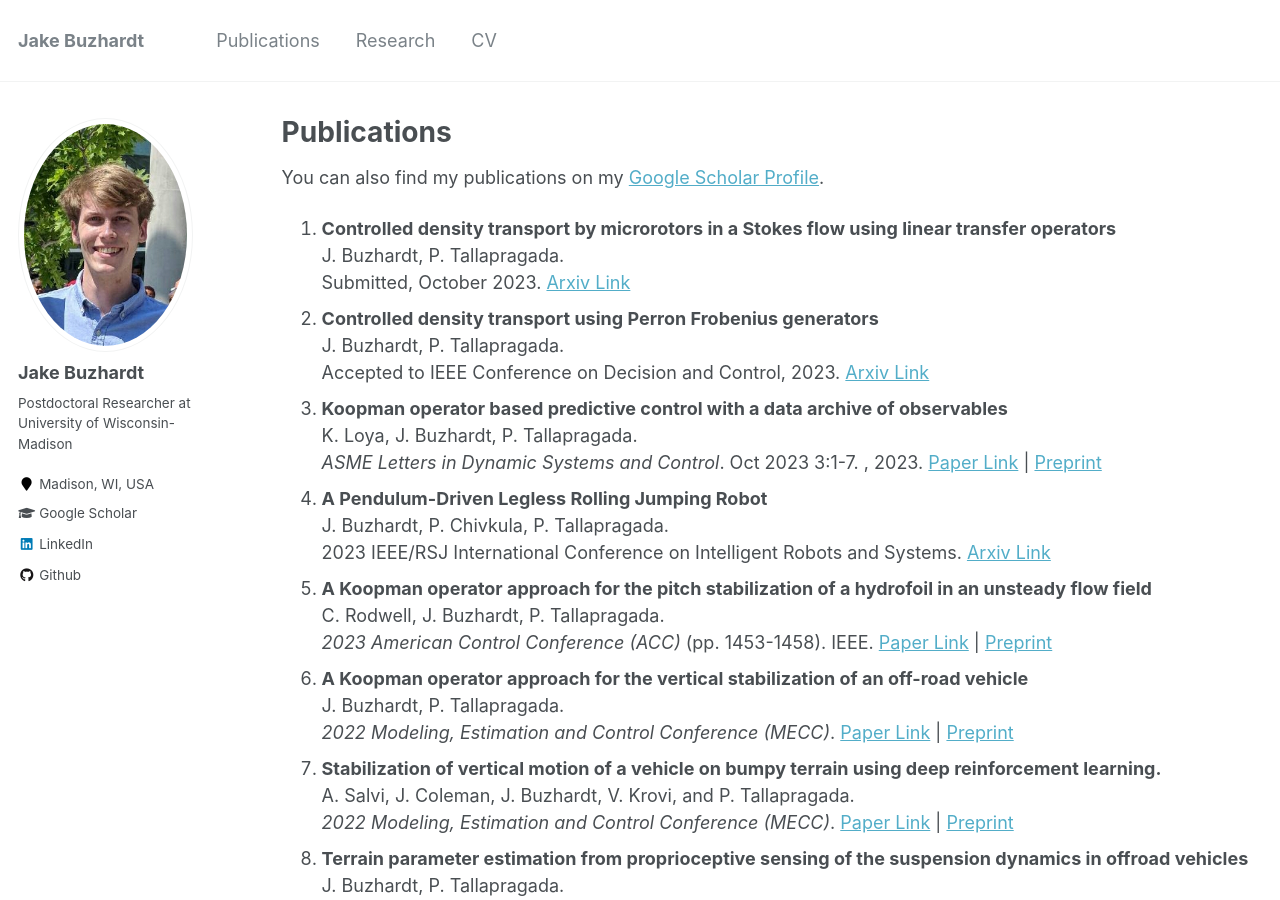
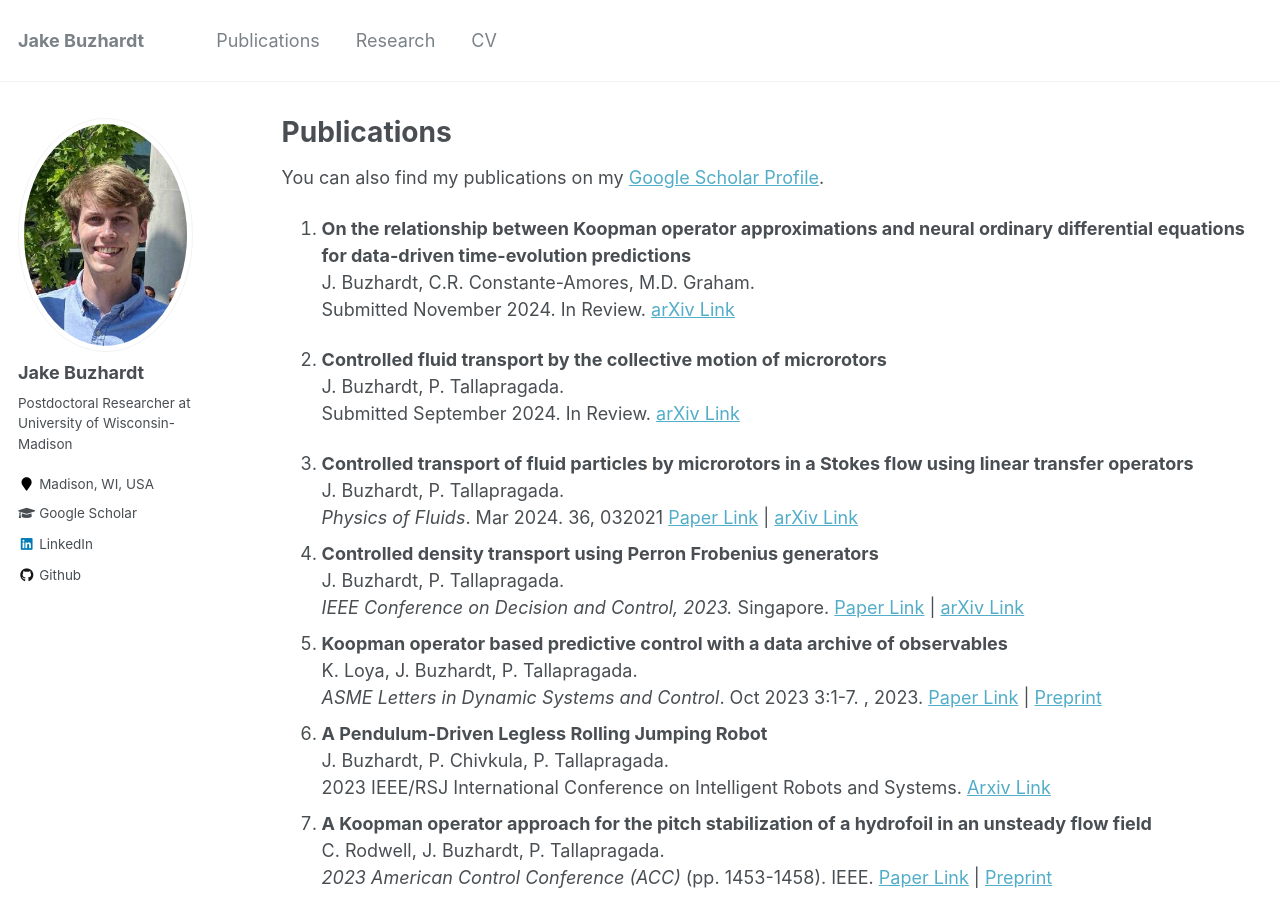
Before and after one commit to jbuzhar/jbuzhar.github.io, a Jekyll site: the page built from _pages/publications.md, in a window 1280 px wide and 900 px high. Built offline with Jekyll 4.4.1, drawn with Linux system fonts in a browser that asks for light colours.

Commit message:
Update publications.md

```diff
--- a/_pages/publications.md
+++ b/_pages/publications.md
@@ -5,14 +5,23 @@ permalink: /publications/
 author_profile: true
 ---
 
-You can also find my publications on my [Google Scholar Profile](https://scholar.google.com/citations?user=RBtE4JwAAAAJ&hl=en).
-0. **Controlled density transport by microrotors in a Stokes flow using linear transfer operators** \
+You can also find my publications on my [Google Scholar Profile](https://scholar.google.com/citations?user=R4MrBr4AAAAJ).
+
+0. **On the relationship between Koopman operator approximations and neural ordinary differential equations for data-driven time-evolution predictions** \
+   J. Buzhardt, C.R. Constante-Amores, M.D. Graham. \
+  Submitted November 2024.  In Review. [arXiv Link](https://arxiv.org/abs/2411.12940)
+
+0. **Controlled fluid transport by the collective motion of microrotors** \
    J. Buzhardt, P. Tallapragada. \
-  Submitted, October 2023. [Arxiv Link](https://arxiv.org/abs/2310.17832)
+  Submitted September 2024.  In Review. [arXiv Link](https://arxiv.org/abs/2409.04468)
+
+0. **Controlled transport of fluid particles by microrotors in a Stokes flow using linear transfer operators** \
+   J. Buzhardt, P. Tallapragada. \
+  _Physics of Fluids_. Mar 2024. 36, 032021 [Paper Link](https://doi.org/10.1063/5.0195528) | [arXiv Link](https://arxiv.org/abs/2310.17832)
   <!-- # -->
 0. **Controlled density transport using Perron Frobenius generators** \
     J. Buzhardt, P. Tallapragada. \
-  Accepted to IEEE Conference on Decision and Control, 2023. [Arxiv Link](https://arxiv.org/abs/2304.13829)
+  _IEEE Conference on Decision and Control, 2023._ Singapore. [Paper Link](https://doi.org/10.1109/CDC49753.2023.10383941) | [arXiv Link](https://arxiv.org/abs/2304.13829)
   <!-- # -->
 0. **Koopman operator based predictive control with a data archive of observables** \
    K. Loya, J. Buzhardt, P. Tallapragada. \
```
